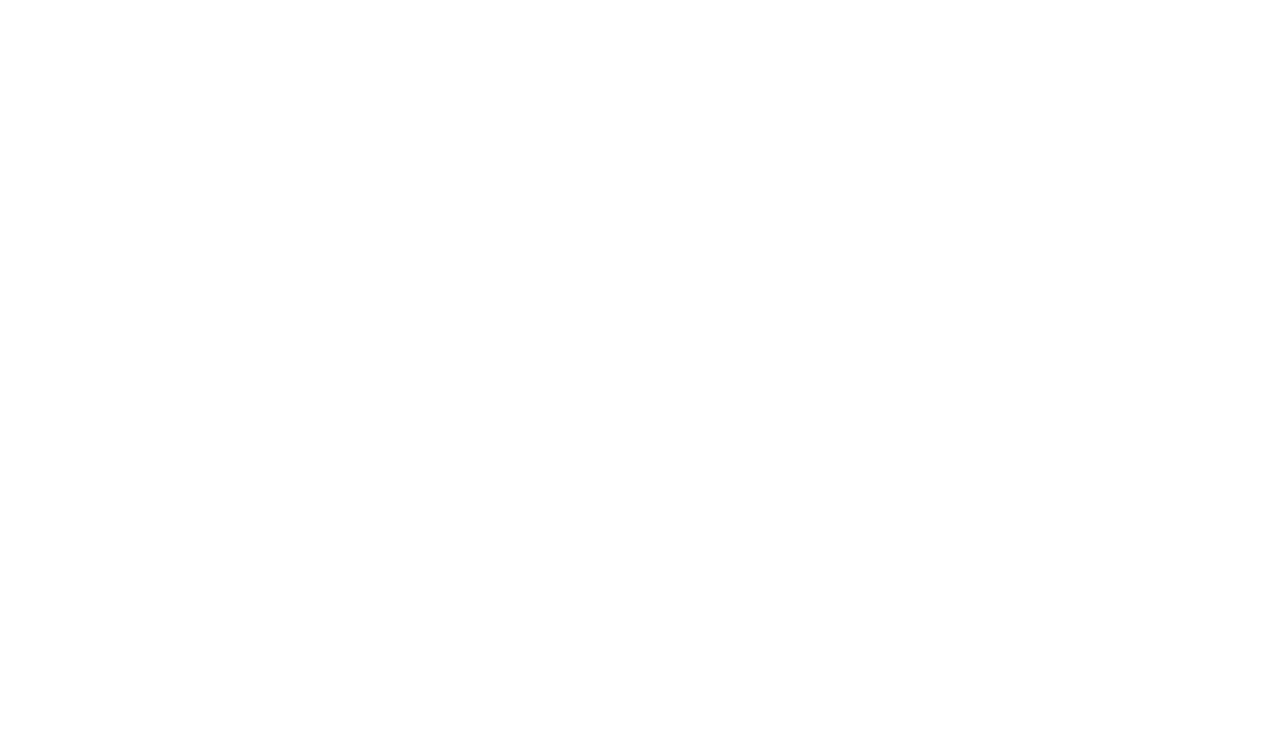
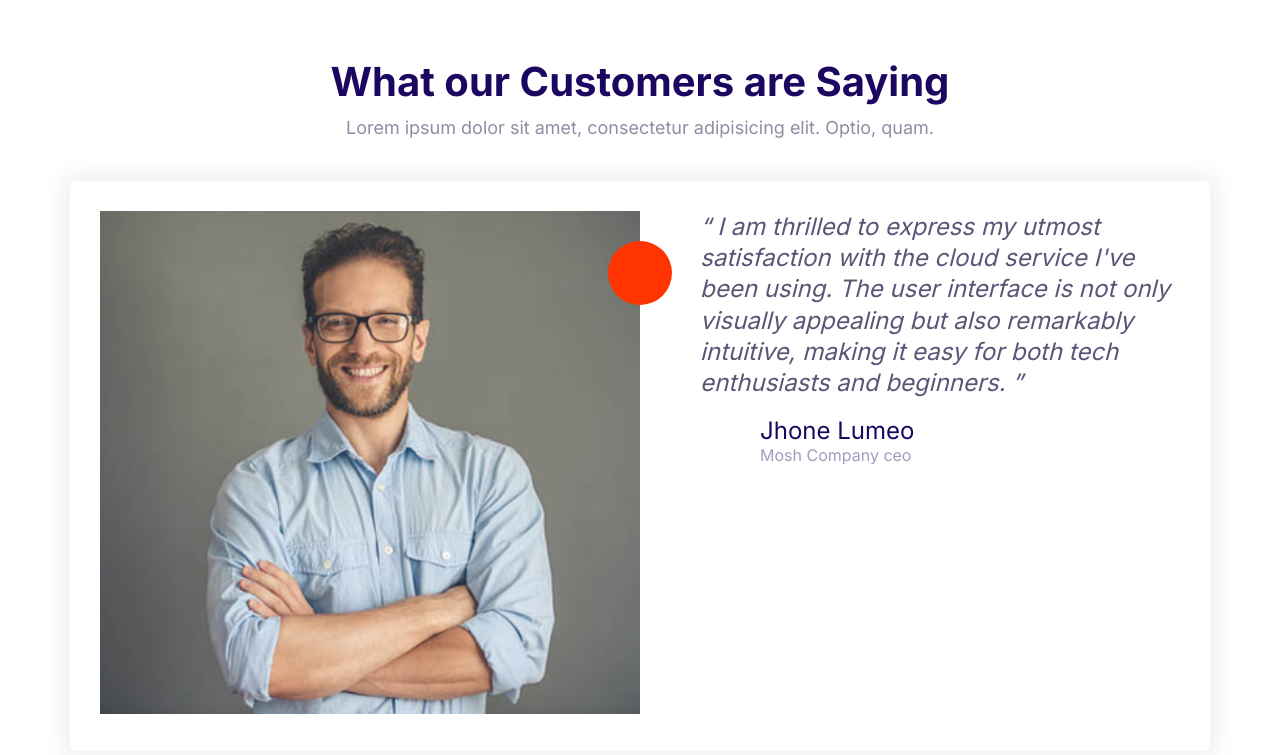
Before and after one commit to Adamt603/websiteWithMosh, a plain HTML site: page index.html in a window 1280 px wide. Drawn offline with Linux system fonts and the light colour scheme.

Commit message:
add the Testimonail block component

```diff
--- a/css/styles.css
+++ b/css/styles.css
@@ -723,6 +723,7 @@
 
 .block__header {
     text-align: center;
+    margin-bottom: 4rem;
 }
 
 .block__heading {
@@ -962,3 +963,5 @@
     }
 }
 /*</editor-fold>*/
+
+/* Testimonial block */
--- a/index.html
+++ b/index.html
@@ -17,7 +17,54 @@
 </head>
 <body>
 
+<section class="block">
+    <header class="block__header">
+        <h2>What our Customers are Saying</h2>
+        <p>Lorem ipsum dolor sit amet, consectetur adipisicing elit. Optio, quam.</p>
+    </header>
 
+    <div class="container">
+        <div class="card">
+            <div class="grid grid--1x2 testimonial">
+                <div class="testimonial__img">
+                    <img src="images/testimonial.jpg" alt="image of a man">
+
+                    <span class="icon-Container icon___container-orange testimonial__icon ">
+                <svg class="icon icon--white icon--small">
+                    <use xlink:href="images/icons/sprite.svg#quotes"></use>
+                 </svg>
+
+            </span>
+                </div>
+                <blockquote class="quote testimonial__quote">
+                    <p class="quote__text">
+                        I am thrilled to express my utmost satisfaction with the cloud service I've been using. The user interface is
+                        not only visually appealing but also remarkably intuitive, making it easy for both tech enthusiasts and
+                        beginners.
+                    </p>
+
+                    <footer class="quote__footer">
+                        <div class="media">
+                            <div class="media__image">
+                                <svg class="icon icon--primary quote__line">
+                                    <use xlink:href="images/icons/sprite.svg#line"></use>
+                                </svg>
+                            </div>
+
+                            <div class="media__body">
+                                <h3 class="media__title quote__name">Jhone Lumeo</h3>
+                                <p class="quote__company-name">
+                                    Mosh Company ceo
+                                </p>
+                            </div>
+                        </div>
+                    </footer>
+
+                </blockquote>
+            </div>
+        </div>
+    </div>
+</section>
 
 </body>
 </html>
```
Also changed, not shown: components/testimonialBlock.html (added, +59 -0 lines).
